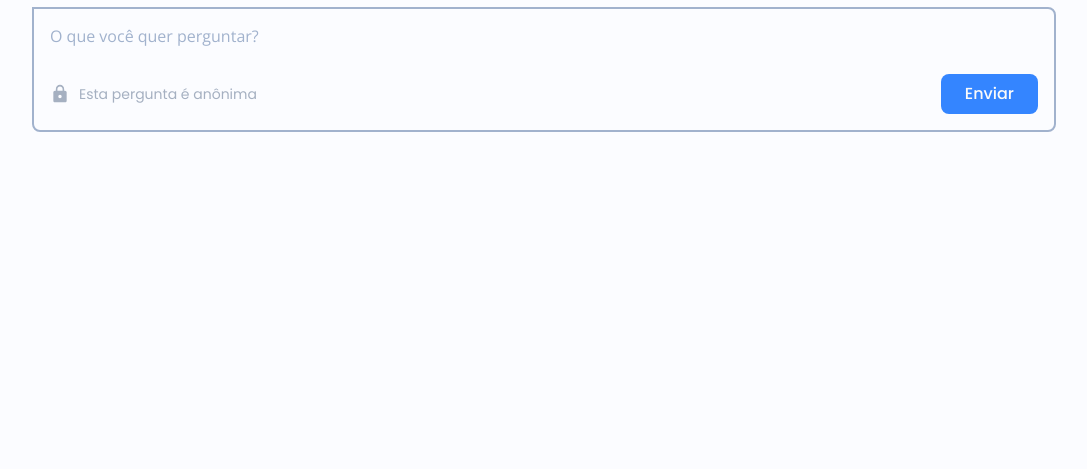
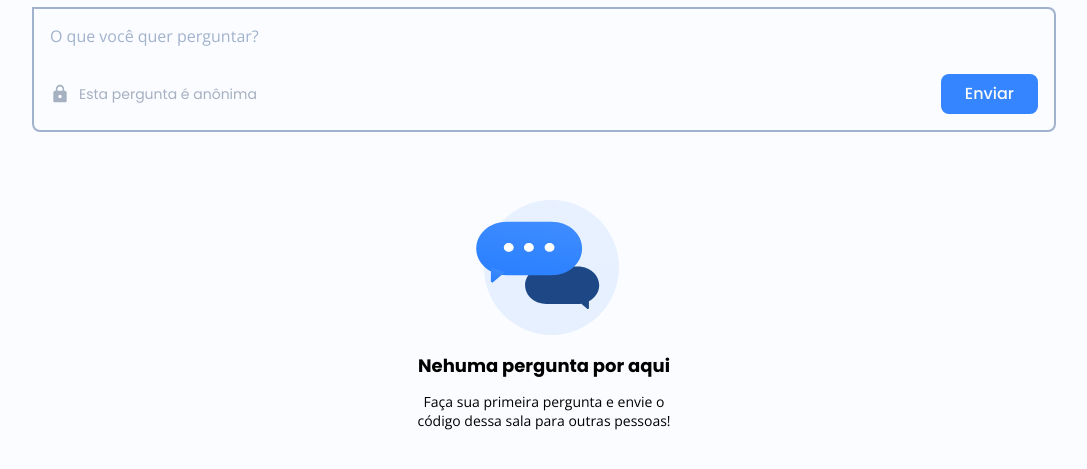
Before and after one commit to victorambrozi/roquetq-nlw-6, a Node server app: page /room/1 in a window 1280 px wide. Shown: the part 179-648 px from the top of the page, without its empty margins (96-1183 px from the left). Run offline with Node 20, Linux system fonts and the light colour scheme; data that the repository does not hold is empty; some libraries are stand-ins or nearby versions.

Commit message:
inclusao da tela sem perguntas

```diff
--- a/public/styles/room.css
+++ b/public/styles/room.css
@@ -162,3 +162,31 @@
 #questions .actions > a img {
     margin-right: .8rem;
 }
+
+/* NO QUESTIONS */
+
+.no-questions {
+   text-align: center;
+   margin-top: 5.2rem;
+}
+
+.no-questions img {
+    max-width: 100%;
+    margin-bottom: 1.2rem;
+}
+
+.no-questions p {
+    font-size: 1.8rem;
+    font-weight: 600;
+    font-family: 'Poppins', sans-serif;
+
+}
+
+.no-questions p + p {
+    margin-top: 1.3rem;
+    font-size: 1.4rem;
+    line-height: 1.9rem;
+    font-weight: 400;
+    font-family: 'Open Sans', sans-serif;
+
+}
--- a/src/controllers/roomController.js
+++ b/src/controllers/roomController.js
@@ -44,7 +44,15 @@ module.exports = {
         const questions = await db.all(`SELECT * FROM questions WHERE room  = ${roomId} and read = 0`);
         const questionsRead = await db.all(`SELECT * FROM questions WHERE room = ${roomId} and read = 1`);
 
-        res.render("room", { roomId: roomId, questions: questions, questionsRead: questionsRead });
+        let isNoQuestions;
+
+        if (questions == 0) {
+            if (questionsRead.length == 0) {
+                isNoQuestions = true;
+            };
+        };
+
+        res.render("room", { roomId: roomId, questions: questions, questionsRead: questionsRead, isNoQuestions: isNoQuestions });
 
     },
 
--- /dev/null
+++ b/src/views/parts/no-question.ejs
@@ -0,0 +1,7 @@
+<div class="no-questions">
+    <img src="/images/no-questions.svg" alt="Sem perguntas">
+
+    <p>Nehuma pergunta por aqui</p>
+
+    <p>Faça sua primeira pergunta e envie o <br> código dessa sala para outras pessoas!</p>
+</div>
--- a/src/views/room.ejs
+++ b/src/views/room.ejs
@@ -32,7 +32,7 @@
                         <img src="/images/copy.svg" alt="Código da sala">
                 </div>
 
-                <a href="#" class="button">
+                <a href="/create-pass" class="button">
                     <img src="/images/users-white.svg" alt="Criar Sala">
                     Criar Sala
                 </a>
@@ -60,6 +60,13 @@
             <section id="questions">
                 <h2 class="sr-only">Perguntas da comunidade</h2>
                 <div class="questions">
+
+                    <% if (isNoQuestions){ %>
+                        <%- include('parts/no-question') %>
+                    <% }; %>
+
+
+
 
                     <% questions.forEach( (question)=> { %>
 
```
Also changed, not shown: public/images/no-questions.svg (added), src/db/rocketq.sqlite.
